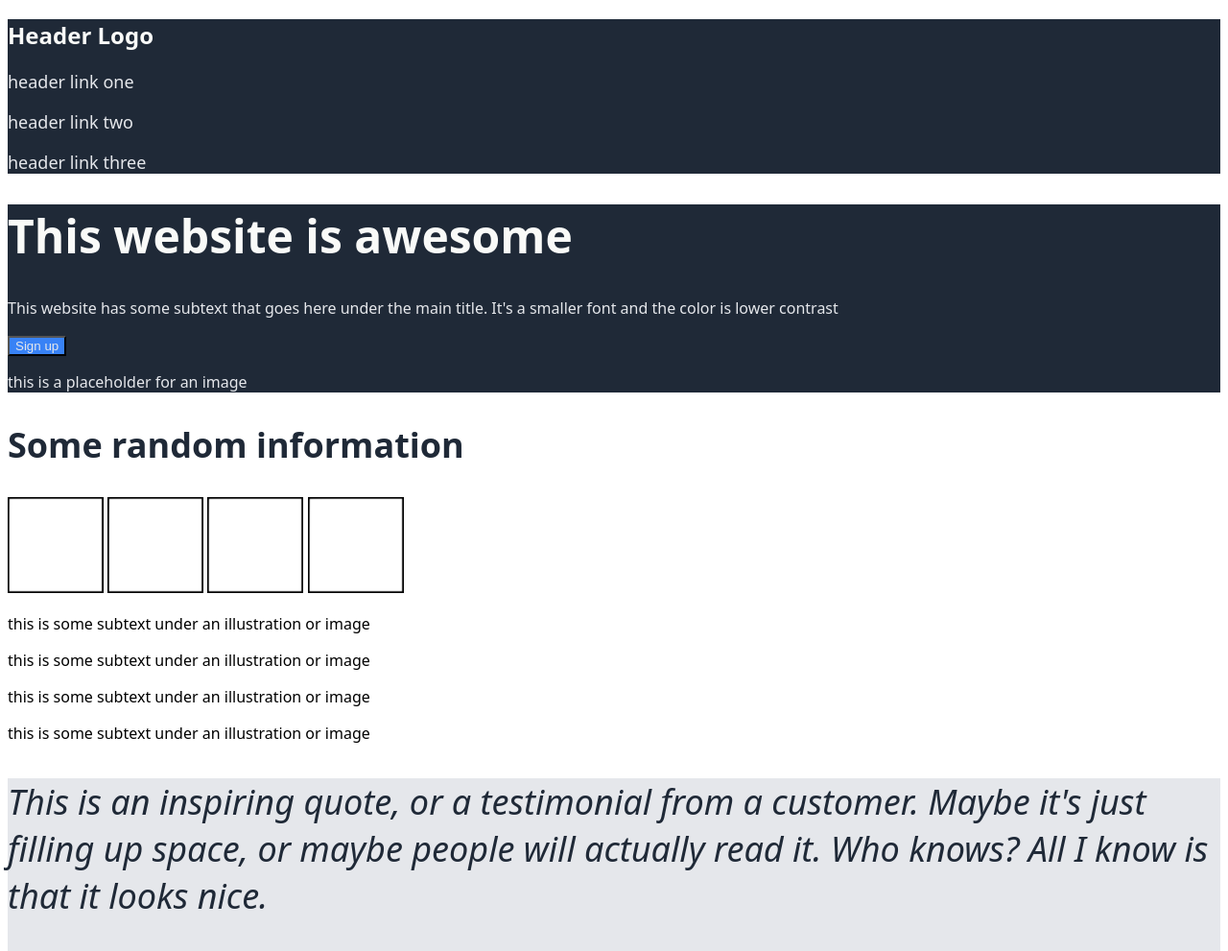
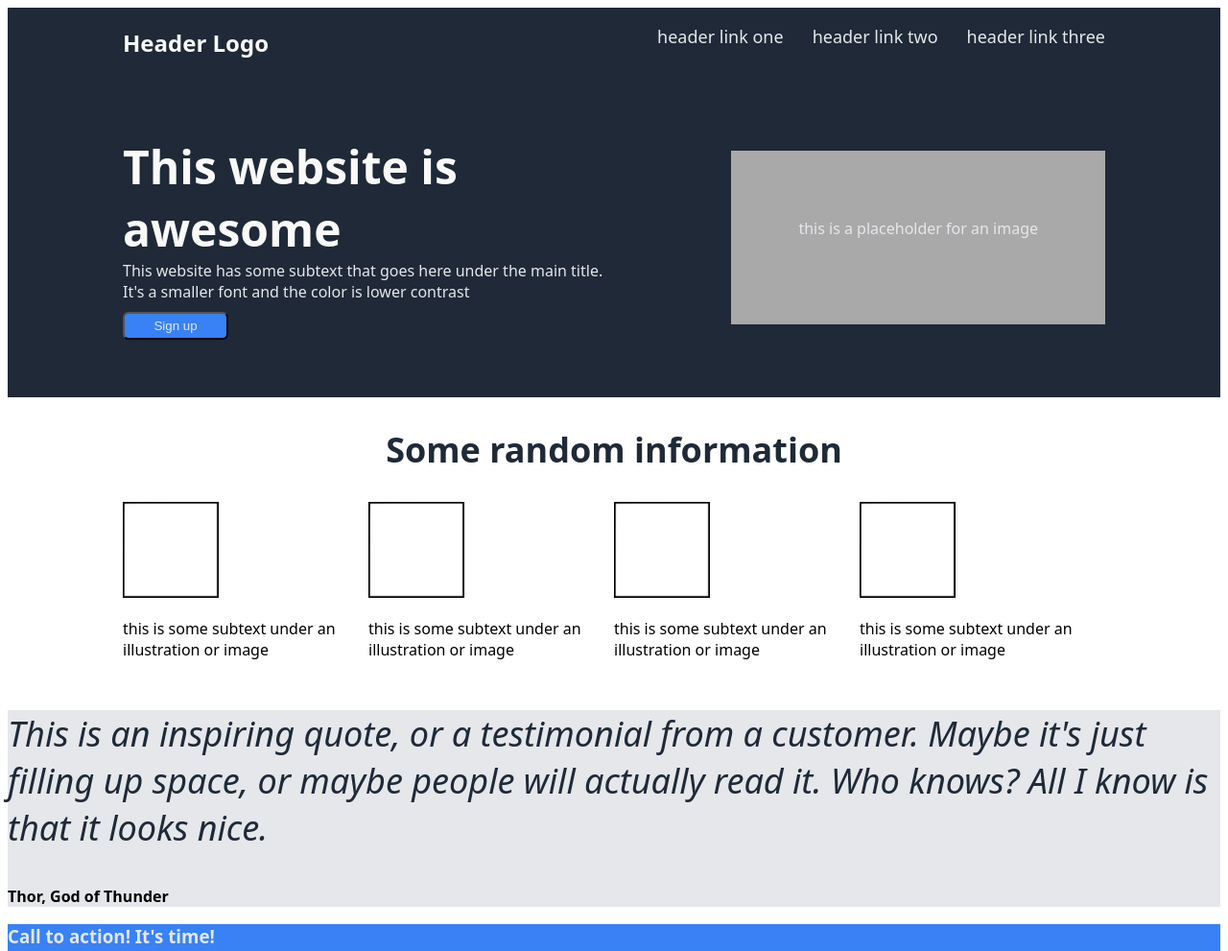
Before and after one commit to kleee822/landing_page, a plain HTML site: page index.html in a window 1280 px wide. Shown: the top 991 px of the page at 96% size. Drawn offline with Linux system fonts and the light colour scheme.

Commit message:
Style header and main container

```diff
--- a/index.html
+++ b/index.html
@@ -9,28 +9,42 @@
 <body>
     <div class="header">
         <h2 class="logo">Header Logo</h2>
+        <div class="links">
           <p class="link">header link one</p>
           <p class="link">header link two</p>
           <p class="link">header link three</p>
         </div>
+    </div>
     <div class="main_container">
+        <div class="main_left_side">
           <h1>This website is awesome</h1>
           <p class="awesome_subtext">This website has some subtext that goes here under the main title. It's a smaller
             font and the color is lower contrast
           </p>
-        <button>Sign up</button>
+          <button class="sign_up_button">Sign up</button>
+        </div>
         <p class="image_text">this is a placeholder for an image</p>
     </div>
     <div class="info_container">
         <h2 class="random_info">Some random information</h2>
-        <img src="./images/Blank_Square.svg.png" alt="blank_white_image" height="100" width="100">
-        <img src="./images/Blank_Square.svg.png" alt="blank_white_image" height="100" width="100">
-        <img src="./images/Blank_Square.svg.png" alt="blank_white_image" height="100" width="100">
+        <div class="images">
+          <div class="image_one">
             <img src="./images/Blank_Square.svg.png" alt="blank_white_image" height="100" width="100">
             <p>this is some subtext under an illustration or image</p>
+          </div>
+          <div class="image_two">
+            <img src="./images/Blank_Square.svg.png" alt="blank_white_image" height="100" width="100">
             <p>this is some subtext under an illustration or image</p>
+          </div>
+          <div class="image_three">
+            <img src="./images/Blank_Square.svg.png" alt="blank_white_image" height="100" width="100">
             <p>this is some subtext under an illustration or image</p>
+          </div>
+          <div class="image_four">
+            <img src="./images/Blank_Square.svg.png" alt="blank_white_image" height="100" width="100">
             <p>this is some subtext under an illustration or image</p>
+          </div>
+        </div>
     </div>
     <div class="quote_container">
         <p class="quote">This is an inspiring quote, or a testimonial from a customer. Maybe it's just filling
--- a/stylesheet.css
+++ b/stylesheet.css
@@ -14,10 +14,68 @@ body {
 
 .header {
     background-color: #1F2937;
+    display: flex;
+    gap: 15px;
+    justify-content: space-between;
+    padding-left: 120px;
+    padding-right: 120px;
+}
+
+.links {
+    display: flex;
+    gap: 30px;
 }
 
 .main_container {
     background-color: #1F2937;
+    display: flex;
+    padding: 60px 120px 60px 120px;
+    justify-content: space-between;
+}
+
+.main_left_side {
+    display: flex;
+    flex-direction: column;
+    flex-basis: 50%;
+}
+
+.sign_up_button {
+    max-width: 110px;
+    padding: 5px 20px 5px;
+    border-radius: 6px;
+}
+
+.image_text {
+    padding: 70px;
+    background-color: darkgrey;
+    text-align: center;
+    vertical-align: middle;
+}
+
+.awesome_subtext {
+    margin-bottom: 10px;
+    margin-top: 0px;
+}
+
+.awesome_subtext, .image_text {
+    color: #E5E7EB;
+}
+
+h1 {
+    font-size: 48px;
+    font-weight: bolder;
+    color: #F9FAF8;
+    padding: 0;
+    margin: 0;
+}
+
+.info_container {
+    padding: 0px 120px 0px 120px;
+}
+
+.images {
+    display: flex;
+    justify-content: center;
 }
 
 .quote_container {
@@ -46,20 +104,11 @@ button {
     font-style: italic;
 }
 
-h1 {
-    font-size: 48px;
-    font-weight: bolder;
-    color: #F9FAF8;
-}
-
 .random_info {
     font-size: 36px;
     font-weight: bolder;
     color: #1f2937;
-}
-
-.awesome_subtext, .image_text {
-    color: #E5E7EB;
+    text-align: center;
 }
 
 .thor_text {
```
Lines whose indentation alone changed are shown as unchanged.
